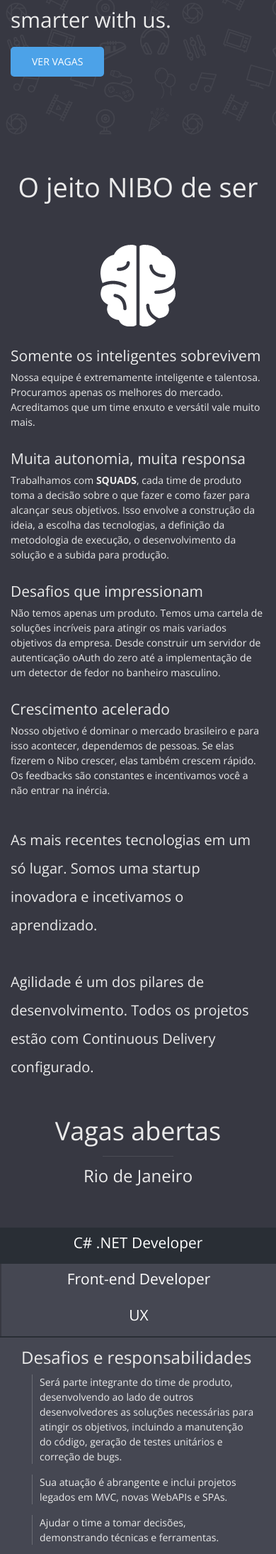
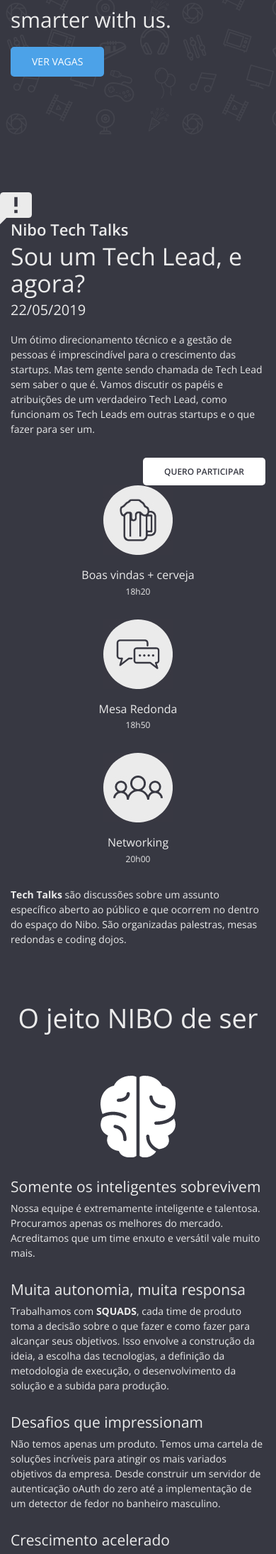
Before and after one commit to nibodev/nibodev, a Jekyll site: the page built from index.html, in a window 390 px wide. Shown: the part 464-2654 px from the top of the page at 71% size. Built offline with Jekyll 4.4.1, drawn with Linux system fonts in a browser that asks for light colours; nearby versions of some CDN libraries.

Commit message:
Adicionando sessão de Nibo Tech Talks

```diff
--- a/_sass/_base.sass
+++ b/_sass/_base.sass
@@ -14,16 +14,26 @@
     text-decoration: none
 
 .btn
+  border-radius: 5px
+  font-size: 14px
+  padding: 12px 30px
+  border: none
+
   &.btn-primary
     background-color: $default-btn-color
     color: white
-    border: none
-    border-radius: 5px
-    font-size: 14px
-    padding: 12px 30px
 
     &:hover
       background-color: darken($default-btn-color, 10%)
+
+  &.btn-secondary
+    font-size: 12px
+    background: white
+    color: $theme-base
+    font-weight: 600
+
+    &:hover
+      background-color: $default-text-color
 h1
   font-size: 48px
 
--- /dev/null
+++ b/_sass/_section-tech-talks.sass
@@ -0,0 +1,37 @@
+//Section Tech Stack
+//============================
+.section-tech-talks
+    margin: 80px 0 0 0
+
+    &-planning
+
+        &-item
+            text-align: center
+
+            h5
+                font-size: 16px
+                margin: 20px 0 5px 0
+                font-weight: normal
+
+            p
+                font-size: 12px
+
+    &-article
+        background: url('/images/alert-icon.jpeg') no-repeat left top
+        padding-top: 40px
+
+        .section-first-title
+            font-weight: 600
+            font-size: 22px
+
+        .section-second-title
+            font-weight: 300
+            font-size: 34px
+
+        .section-third-title
+            font-size: 20px
+            font-weight: normal
+            margin-bottom: 20px
+
+    p
+        margin-bottom: 30px
--- a/index.html
+++ b/index.html
@@ -64,11 +64,36 @@
 <section class="section-tech-talks" id="section-tech-talks">
     <div class="container">
         <div class="row">
-            <div class="col-lg-6">
-
-            </div>
-            <div class="col-lg-6">
-
+            <article class="col-lg-6 section-tech-talks-article">
+                <div class="section-title-container">
+                    <h2 class="section-first-title">Nibo Tech Talks</h2>
+                    <h1 class="section-second-title">Sou um Tech Lead, e agora?</h1>
+                    <h3 class="section-third-title">22/05/2019</h3>
+                </div>
+                <p>Um ótimo direcionamento técnico e a gestão de pessoas é imprescindível para o crescimento das startups. Mas tem gente sendo chamada de Tech Lead sem saber o que é. Vamos discutir os papéis e atribuições de um verdadeiro Tech Lead, como funcionam os Tech Leads em outras startups e o que fazer para ser um.</p>
+                <div class="text-right">
+                    <a href="https://www.meetup.com/pt-BR/Nibo-Tech-Talks/events/260955059/" class="btn btn-secondary">QUERO PARTICIPAR</a>
+                </div>
+            </article>
+            <div class="col-lg-6 section-tech-talks-planning">
+                <div class="row">
+                    <div class="col-md-4 section-tech-talks-planning-item">
+                        <img src="/images/beer-icon.jpeg" alt="">
+                        <h5>Boas vindas + cerveja</h5>
+                        <p>18h20</p>
+                    </div>
+                    <div class="col-md-4 section-tech-talks-planning-item">
+                        <img src="/images/talk-icon.jpeg" alt="">
+                        <h5>Mesa Redonda</h5>
+                        <p>18h50</p>
+                    </div>
+                    <div class="col-md-4 section-tech-talks-planning-item">
+                        <img src="/images/people-icon.jpeg" alt="">
+                        <h5>Networking</h5>
+                        <p>20h00</p>
+                    </div>
+                </div>
+                <p><strong>Tech Talks</strong> são discussões sobre um assunto específico aberto ao público e que ocorrem no dentro do espaço do Nibo. São organizadas palestras, mesas redondas e coding dojos.</p>
             </div>
         </div>
     </div>
--- a/stylesheets/screen.sass
+++ b/stylesheets/screen.sass
@@ -7,6 +7,7 @@
 @import "section-work-here"
 @import "section-our-way"
 @import "section-tech-stack"
+@import "section-tech-talks"
 @import "section-cozy-place"
 @import "section-open-jobs"
 @import "section-workplace"
```
Also changed, not shown: images/alert-icon.jpeg (added), images/beer-icon.jpeg (added), images/people-icon.jpeg (added), images/talk-icon.jpeg (added).
